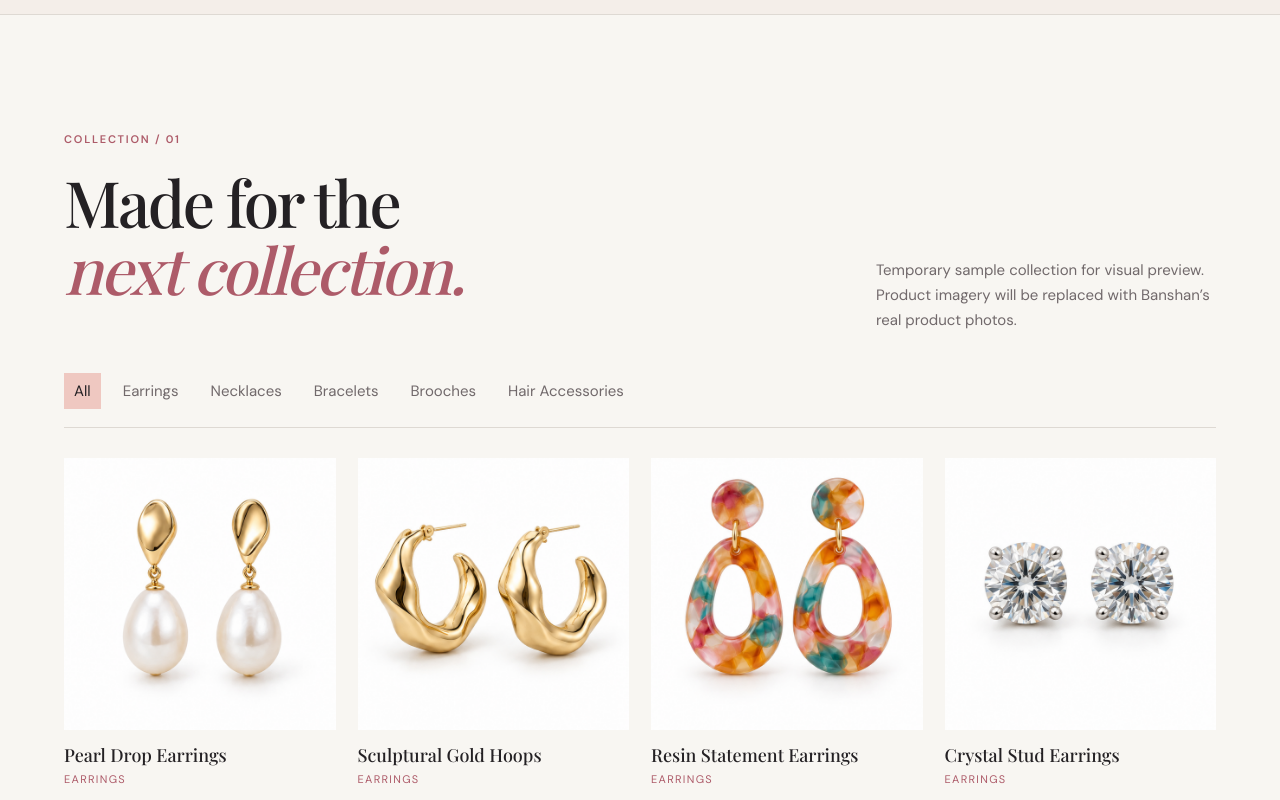
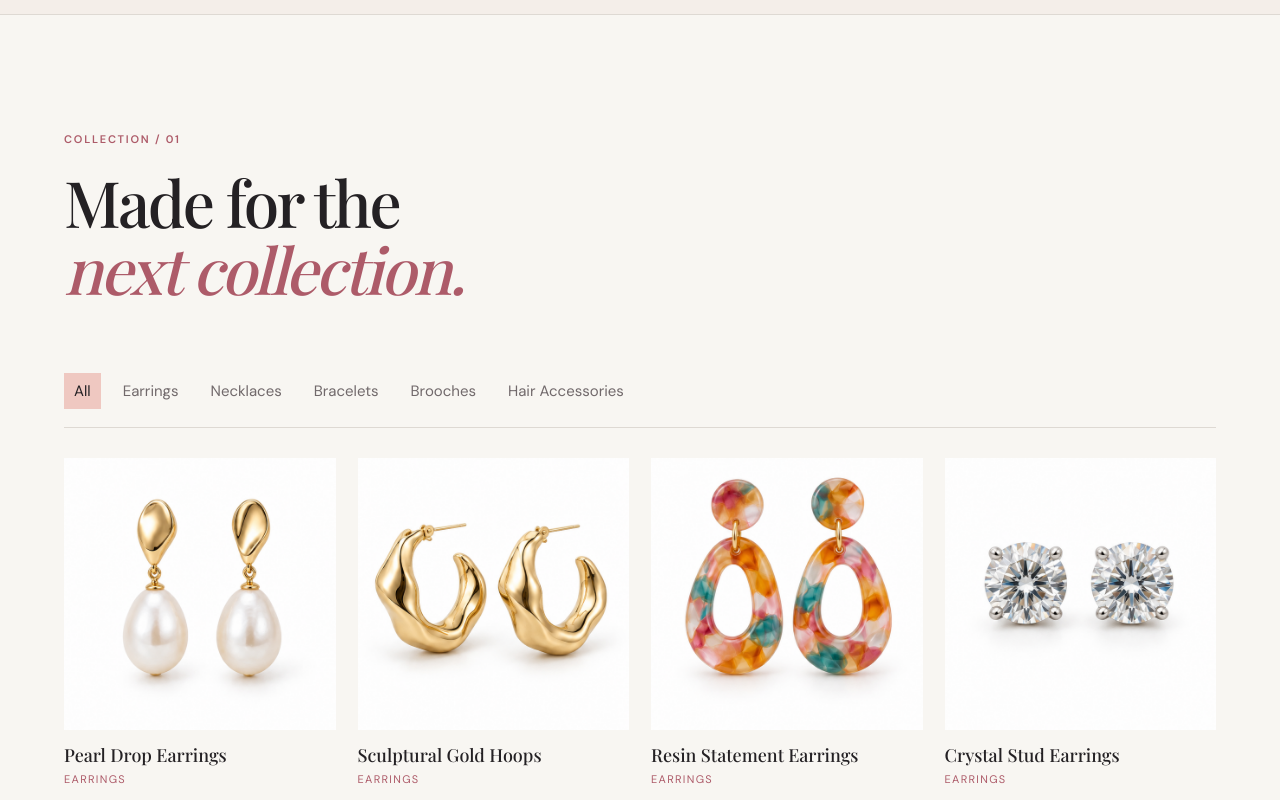
Before and after one commit to rksohan0-commits/banshan, a website: page index.html in a window 1280 px wide. Shown: the part 2240-3040 px from the top of the page. Drawn offline with nearby package versions, Linux system fonts and the light colour scheme; a web font is replaced by a local one.

Commit message:
Remove temporary product imagery note

```diff
--- a/index.html
+++ b/index.html
@@ -54,7 +54,7 @@
     </section>
 
     <section id="products" class="products-section">
-      <div class="section-heading"><div><p class="eyebrow">Collection / 01</p><h2>Made for the<br><em>next collection.</em></h2></div><p class="section-note">Temporary sample collection for visual preview. Product imagery will be replaced with Banshan’s real product photos.</p></div>
+      <div class="section-heading"><div><p class="eyebrow">Collection / 01</p><h2>Made for the<br><em>next collection.</em></h2></div></div>
       <div class="category-nav" role="tablist" aria-label="Product categories"><button class="active" data-filter="all">All</button><button data-filter="earrings">Earrings</button><button data-filter="necklaces">Necklaces</button><button data-filter="bracelets">Bracelets</button><button data-filter="brooches">Brooches</button><button data-filter="hair-accessories">Hair Accessories</button></div>
       <div id="product-grid" class="product-grid"></div>
       <a class="text-link section-more" href="products.html">View all collections <span>↗</span></a>
```
